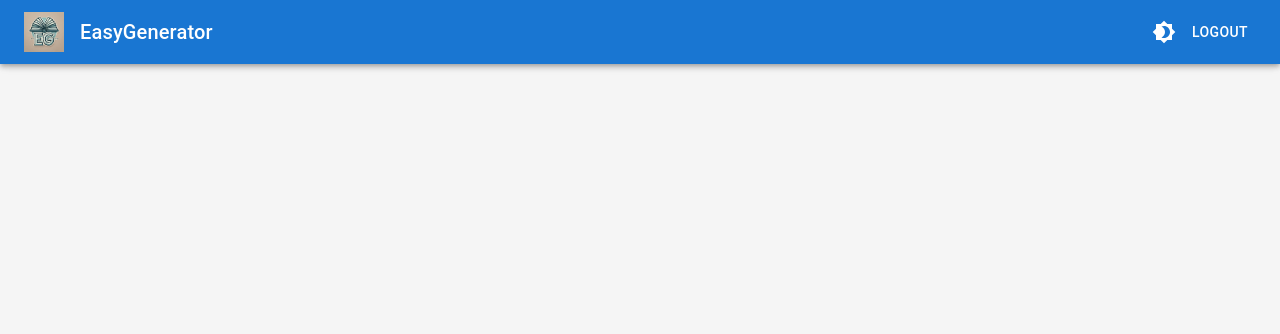
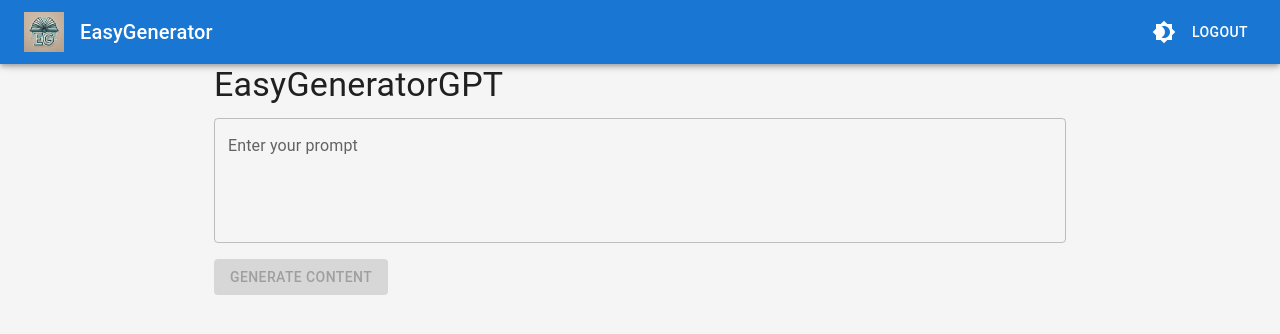
Before and after one commit to mujtabasiddiqui0786/easygenerator-my-app, a React (Create React App) app: page /easygeneratorgpt in a window 1280 px wide. Shown: the top 334 px of the page. Built offline with nearby package versions, Linux system fonts and the light colour scheme; sample sign-in values are in the browser's storage.

Commit message:
add chatgpt

```diff
--- a/src/App.tsx
+++ b/src/App.tsx
@@ -4,7 +4,7 @@
 import SignIn from './components/SignIn';
 import Dashboard from './components/Dashboard';
 import Weather from './components/Weather';
-// import EasyGeneratorGPT from './components/EasyGeneratorGPT';
+import EasyGeneratorGPT from './components/EasyGeneratorGPT';
 import PrivateRoute from './components/PrivateRoute';
 import Layout from './components/Layout';
 
@@ -31,14 +31,14 @@
               </PrivateRoute>
             }
           />
-          {/* <Route
+          <Route
             path="/easygeneratorgpt"
             element={
               <PrivateRoute>
                 <EasyGeneratorGPT />
               </PrivateRoute>
             }
-          /> */}
+          />
         </Routes>
       </Layout>
     </Router>
--- /dev/null
+++ b/src/components/EasyGeneratorGPT.tsx
@@ -0,0 +1,63 @@
+// src/components/EasyGeneratorGPT.tsx
+import React, { useState } from 'react';
+import { Container, TextField, Button, Typography, Box, CircularProgress } from '@mui/material';
+import apiClient from '../apiClient';
+
+const EasyGeneratorGPT: React.FC = () => {
+  const [prompt, setPrompt] = useState('');
+  const [output, setOutput] = useState('');
+  const [loading, setLoading] = useState(false);
+  const [error, setError] = useState('');
+
+  const handleGenerate = async () => {
+    if (!prompt.trim()) return;
+
+    setLoading(true);
+    setError('');
+    setOutput('');
+    try {
+      const response = await apiClient.post('/generate', { prompt });
+      setOutput(response.data.output);
+    } catch (err: any) {
+      setError(err.response?.data?.message || 'Error generating content.');
+    } finally {
+      setLoading(false);
+    }
+  };
+
+  return (
+    <Container maxWidth="md" sx={{ mt: 8 }}>
+      <Typography variant="h4" gutterBottom>
+        EasyGeneratorGPT
+      </Typography>
+      <TextField
+        label="Enter your prompt"
+        variant="outlined"
+        fullWidth
+        multiline
+        rows={4}
+        value={prompt}
+        onChange={(e) => setPrompt(e.target.value)}
+        sx={{ mb: 2 }}
+      />
+      <Button variant="contained" onClick={handleGenerate} disabled={!prompt || loading}>
+        {loading ? <CircularProgress size={24} /> : 'Generate Content'}
+      </Button>
+      {error && (
+        <Typography variant="body1" color="error" sx={{ mt: 2 }}>
+          {error}
+        </Typography>
+      )}
+      {output && (
+        <Box sx={{ mt: 4 }}>
+          <Typography variant="h5">Generated Content:</Typography>
+          <Typography variant="body1" sx={{ whiteSpace: 'pre-wrap' }}>
+            {output}
+          </Typography>
+        </Box>
+      )}
+    </Container>
+  );
+};
+
+export default EasyGeneratorGPT;
```
